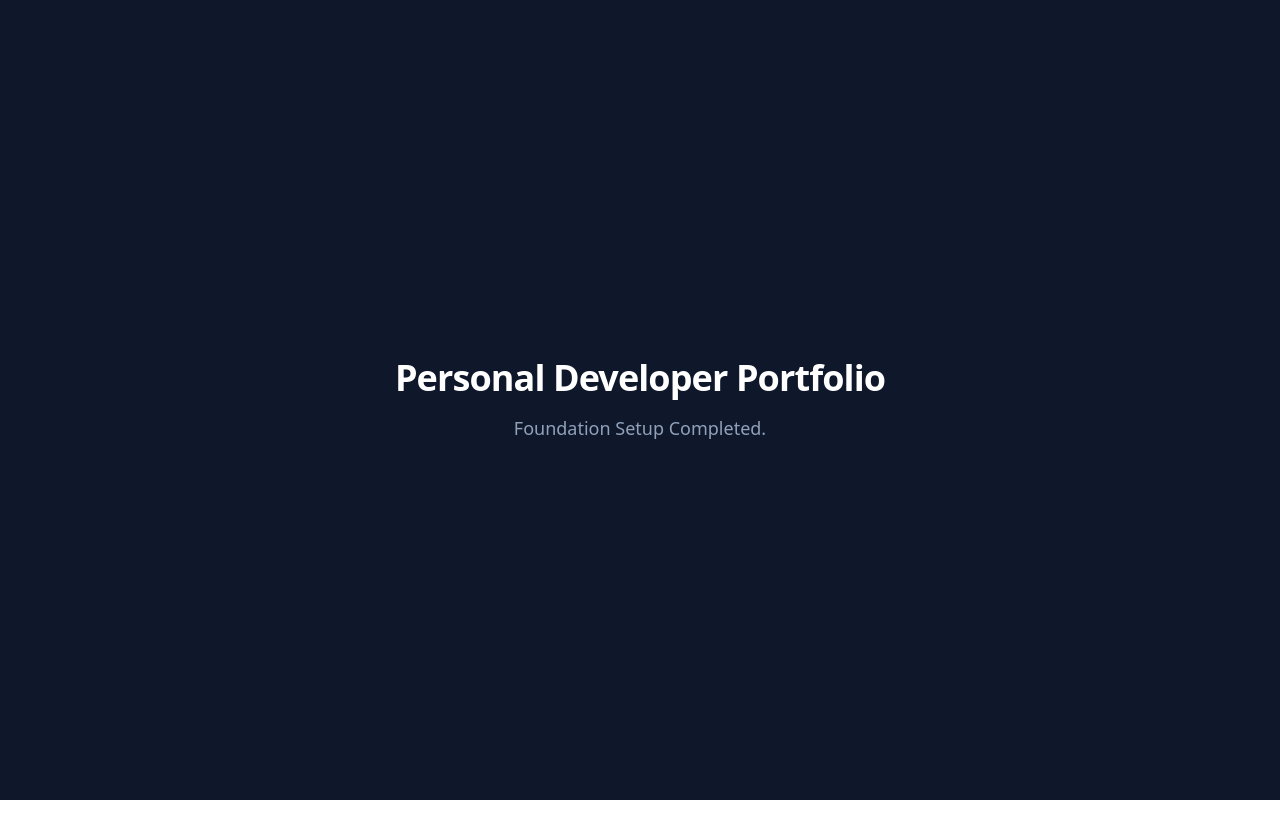
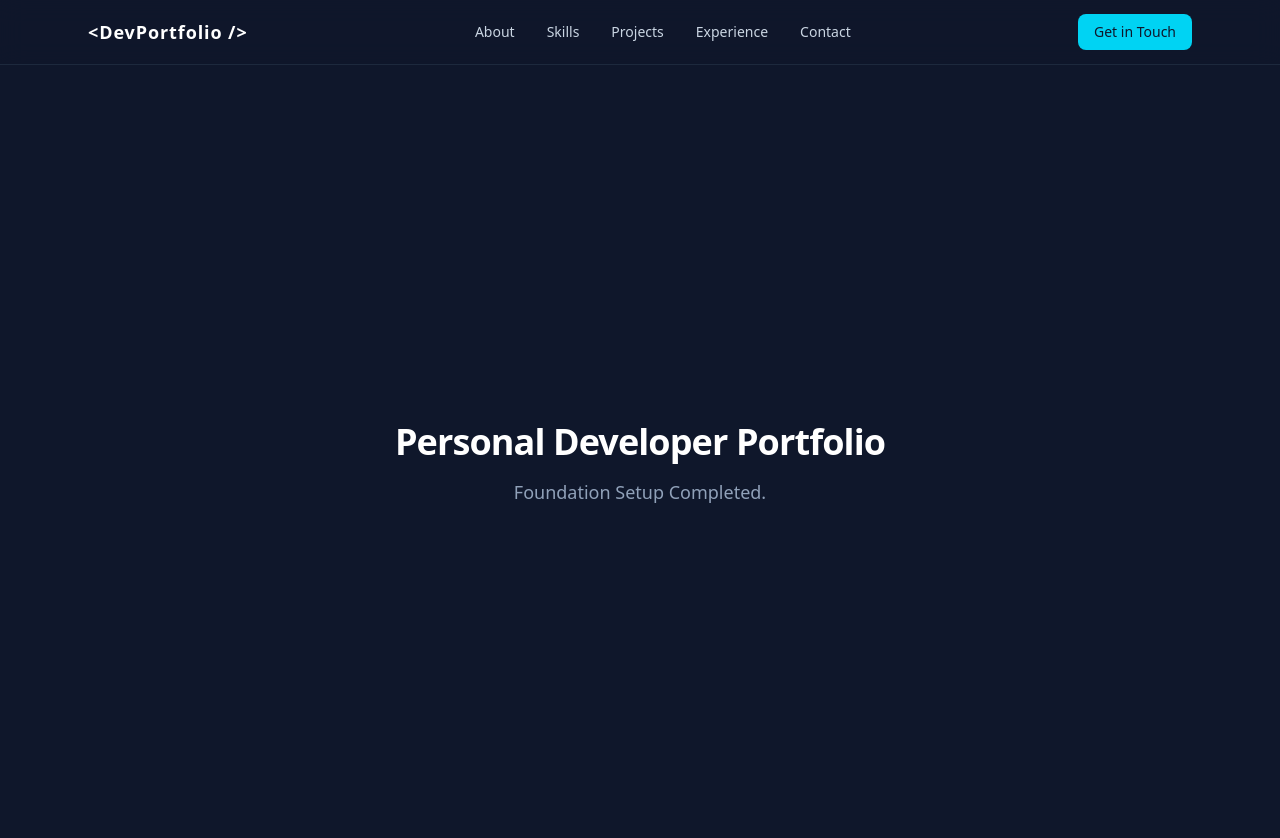
Before and after one commit to Personal-Portfolio-Website/Personal-Portfolio-FE, a Next.js app: page / in a window 1280 px wide. Shown: the top 838 px of the page. Before the commit the page ends 800 px from the top, so only its background shows below. Built offline with nearby package versions, Linux system fonts and the light colour scheme.

Commit message:
feat: implement responsive desktop navbar layout

```diff
--- a/src/app/layout.tsx
+++ b/src/app/layout.tsx
@@ -1,29 +1,25 @@
 import type { Metadata } from "next";
-import { Geist, Geist_Mono } from "next/font/google";
+import Navbar from "@/components/layout/Navbar";
 import "./globals.css";
 
-const geistSans = Geist({
-  variable: "--font-geist-sans",
-  subsets: ["latin"],
-});
-
-const geistMono = Geist_Mono({
-  variable: "--font-geist-mono",
-  subsets: ["latin"],
-});
-
 export const metadata: Metadata = {
-  title: "Create Next App",
-  description: "Generated by create next app",
+  title: "Personal Developer Portfolio",
+  description: "Personal portfolio website built with Next.js and Spring Boot",
 };
 
-export default function RootLayout({ children }: LayoutProps<"/">) {
+export default function RootLayout({
+  children,
+}: Readonly<{
+  children: React.ReactNode;
+}>) {
   return (
-    <html
-      lang="en"
-      className={`${geistSans.variable} ${geistMono.variable} h-full antialiased`}
-    >
-      <body className="min-h-full flex flex-col">{children}</body>
+    <html lang="en" className="scroll-smooth">
+      <body className="bg-slate-900 text-slate-100 antialiased">
+        <Navbar />
+        <div className="pt-16">
+          {children}
+        </div>
+      </body>
     </html>
   );
 }
--- /dev/null
+++ b/src/components/layout/Navbar.tsx
@@ -0,0 +1,41 @@
+import Link from "next/link";
+import { NAV_ITEMS } from "@/data/navigation";
+
+export default function Navbar() {
+  return (
+    <header className="fixed top-0 left-0 right-0 z-50 bg-slate-900/80 backdrop-blur-md border-b border-slate-800">
+      <div className="max-w-6xl mx-auto px-6 h-16 flex items-center justify-between">
+        {/* Logo / Brand */}
+        <Link
+          href="/"
+          className="text-lg font-bold text-white tracking-wider hover:text-cyan-400 transition-colors"
+        >
+          &lt;DevPortfolio /&gt;
+        </Link>
+
+        {/* Desktop Navigation Links */}
+        <nav className="hidden md:flex items-center gap-8">
+          {NAV_ITEMS.map((item) => (
+            <Link
+              key={item.href}
+              href={item.href}
+              className="text-sm font-medium text-slate-300 hover:text-white transition-colors"
+            >
+              {item.label}
+            </Link>
+          ))}
+        </nav>
+
+        {/* CTA Button */}
+        <div className="flex items-center">
+          <Link
+            href="#contact"
+            className="px-4 py-2 text-sm font-medium text-slate-900 bg-cyan-400 hover:bg-cyan-300 rounded-lg transition-colors"
+          >
+            Get in Touch
+          </Link>
+        </div>
+      </div>
+    </header>
+  );
+}
--- /dev/null
+++ b/src/data/navigation.ts
@@ -0,0 +1,9 @@
+import { NavItem } from '@/types';
+
+export const NAV_ITEMS: NavItem[] = [
+    { label: 'About', href: '#about' },
+    { label: 'Skills', href: '#skills' },
+    { label: 'Projects', href: '#projects' },
+    { label: 'Experience', href: '#experience' },
+    { label: 'Contact', href: '#contact' },
+];
```
